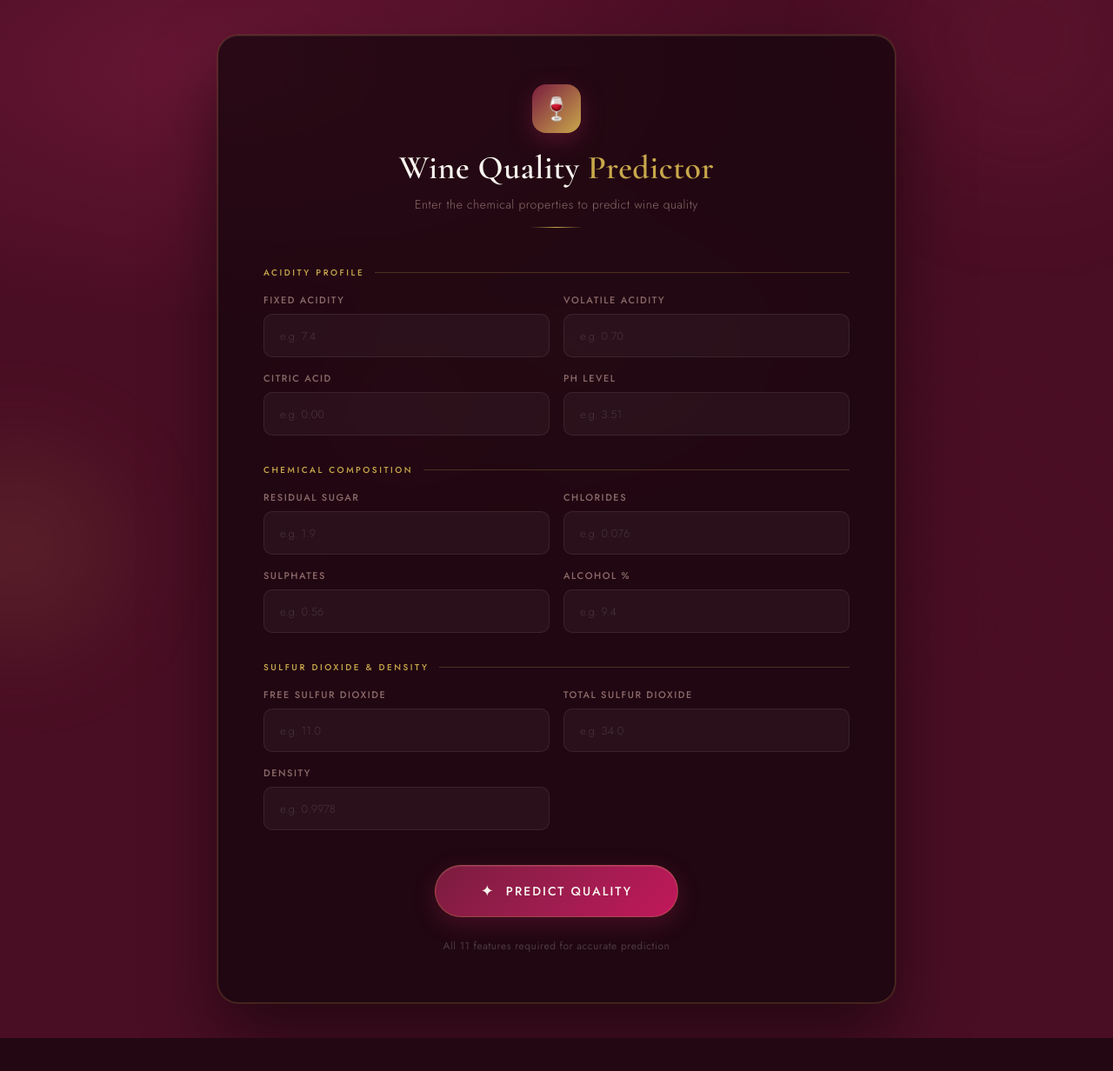
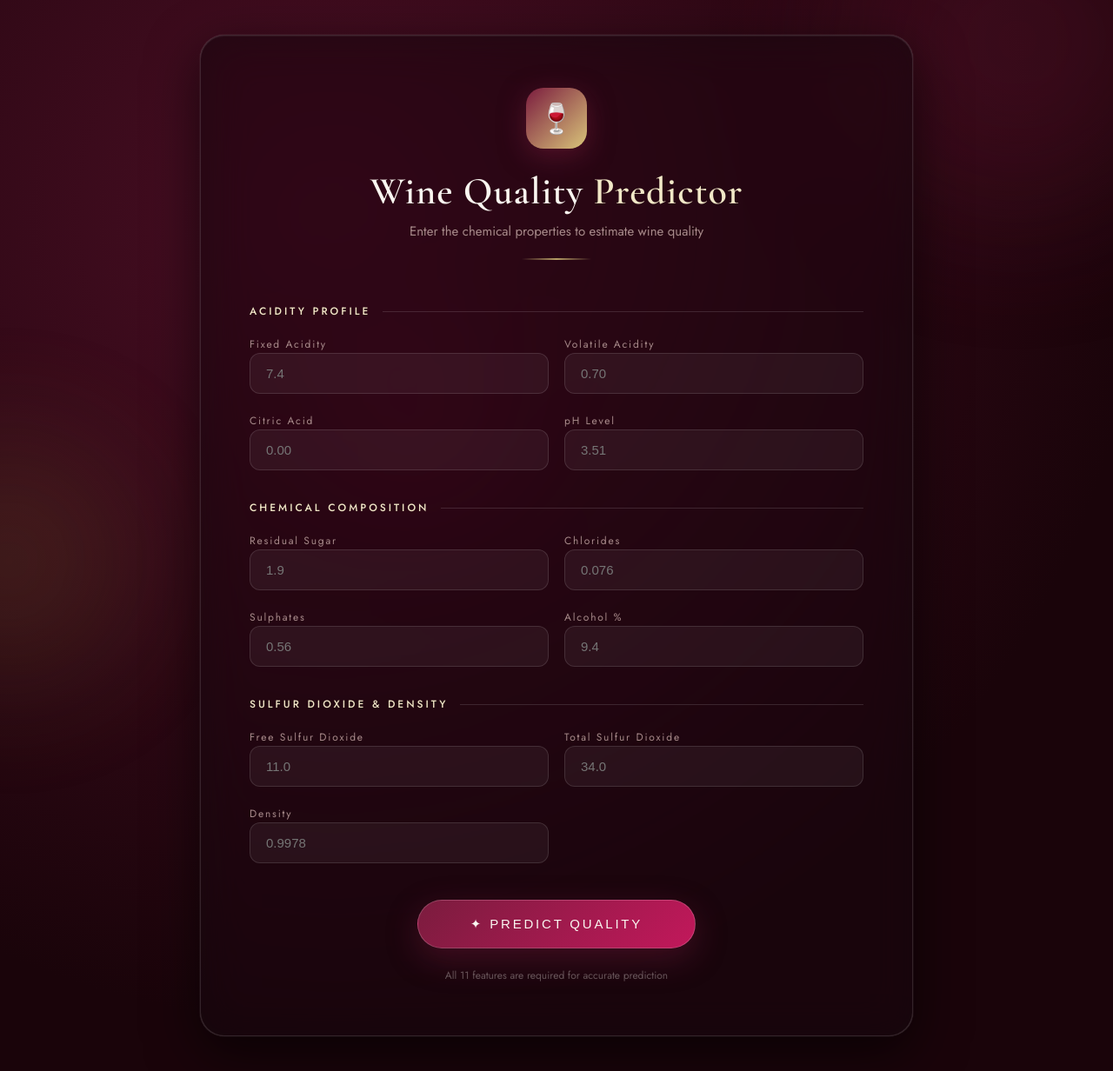
Before and after one commit to sufiyanshaikh844/project_1, a Python web app: template templates/index.html in a window 1280 px wide. Shown: the whole page at 87% size. Before the commit the page ends 1194 px from the top, so only its background shows below. Run offline with Jinja, Linux system fonts and the light colour scheme; the template is opened without the code that fills it, so the values that code supplies are empty.

Commit message:
change ui

```diff
--- a/templates/index.html
+++ b/templates/index.html
@@ -5,432 +5,321 @@
   <meta name="viewport" content="width=device-width, initial-scale=1.0">
   <title>Wine Quality Predictor</title>
   <link href="https://fonts.googleapis.com/css2?family=Cormorant+Garamond:wght@300;400;600;700&family=Jost:wght@300;400;500&display=swap" rel="stylesheet">
+
   <style>
     :root {
-      --wine:       #7B1C3E;
-      --wine-dark:  #4A0E24;
+      --wine: #7B1C3E;
+      --wine-dark: #2B0A14;
       --wine-light: #C2185B;
-      --gold:       #C9A84C;
-      --gold-light: #E8D5A3;
-      --cream:      #FAF6F0;
-      --text:       #2C1A1A;
-      --muted:      #8B6A6A;
-      --glass:      rgba(255,255,255,0.08);
-      --border:     rgba(201,168,76,0.25);
+      --gold: #D9C47A;
+      --gold-soft: #F1E8C7;
+      --cream: #FAF6F0;
+      --text: #EDE6E3;
+      --muted: #A78A8A;
+      --glass: rgba(255, 255, 255, 0.08);
+      --border: rgba(255, 255, 255, 0.1);
     }
 
-    *, *::before, *::after { box-sizing: border-box; margin: 0; padding: 0; }
+    *, *::before, *::after {
+      margin: 0;
+      padding: 0;
+      box-sizing: border-box;
+    }
 
     body {
       min-height: 100vh;
-      background: var(--wine-dark);
+      background: radial-gradient(circle at 30% 20%, #4A0E24, #1A040A 70%);
       font-family: 'Jost', sans-serif;
       display: flex;
       align-items: center;
       justify-content: center;
       padding: 40px 20px;
+      color: var(--text);
+      overflow-x: hidden;
       position: relative;
-      overflow-x: hidden;
     }
 
-    /* Atmospheric background */
-    body::before {
-      content: '';
-      position: fixed;
-      inset: 0;
-      background:
-        radial-gradient(ellipse 80% 60% at 20% 10%, rgba(123,28,62,0.6) 0%, transparent 60%),
-        radial-gradient(ellipse 60% 80% at 80% 90%, rgba(74,14,36,0.8) 0%, transparent 60%),
-        radial-gradient(ellipse 40% 40% at 50% 50%, rgba(201,168,76,0.05) 0%, transparent 70%);
-      pointer-events: none;
-      z-index: 0;
-    }
-
-    /* Floating orbs */
+    /* Floating light orbs (enhanced quality) */
     .orb {
       position: fixed;
       border-radius: 50%;
-      filter: blur(60px);
+      filter: blur(80px);
+      opacity: 0.8;
       pointer-events: none;
-      z-index: 0;
-      animation: float 8s ease-in-out infinite;
+      animation: float 10s ease-in-out infinite;
     }
-    .orb1 { width: 300px; height: 300px; background: rgba(123,28,62,0.3); top: -100px; right: -50px; animation-delay: 0s; }
-    .orb2 { width: 200px; height: 200px; background: rgba(201,168,76,0.12); bottom: 50px; left: -80px; animation-delay: 3s; }
-    .orb3 { width: 150px; height: 150px; background: rgba(194,24,91,0.15); top: 50%; left: 30%; animation-delay: 5s; }
+
+    .orb1 { width: 380px; height: 380px; background: rgba(123,28,62,0.35); top: -120px; right: -80px; }
+    .orb2 { width: 260px; height: 260px; background: rgba(201,168,76,0.18); bottom: 0px; left: -120px; animation-delay: 3s; }
+    .orb3 { width: 200px; height: 200px; background: rgba(194,24,91,0.18); top: 50%; left: 30%; animation-delay: 6s; }
 
     @keyframes float {
-      0%, 100% { transform: translateY(0px) scale(1); }
-      50% { transform: translateY(-20px) scale(1.05); }
+      0%, 100% { transform: translateY(0) scale(1); }
+      50% { transform: translateY(-30px) scale(1.08); }
     }
 
-    /* Main card */
+    /* Card */
     .card {
+      width: 100%;
+      max-width: 820px;
+      background: rgba(20, 8, 15, 0.65);
+      backdrop-filter: blur(26px) saturate(160%);
+      border-radius: 28px;
+      padding: 60px 56px;
+      border: 1px solid rgba(255,255,255,0.12);
+      box-shadow:
+        0 0 1px rgba(255, 255, 255, 0.4),
+        0 20px 60px rgba(0,0,0,0.6),
+        inset 0 1px 0 rgba(255,255,255,0.06);
+      animation: fadeInUp 1s ease forwards;
+      opacity: 0;
+      transform: translateY(40px);
       position: relative;
       z-index: 1;
-      width: 100%;
-      max-width: 780px;
-      background: rgba(20, 6, 12, 0.75);
-      backdrop-filter: blur(24px);
-      -webkit-backdrop-filter: blur(24px);
-      border: 1px solid var(--border);
-      border-radius: 24px;
-      padding: 56px 52px;
-      box-shadow:
-        0 0 0 1px rgba(201,168,76,0.1),
-        0 40px 80px rgba(0,0,0,0.5),
-        inset 0 1px 0 rgba(255,255,255,0.06);
-      animation: slideUp 0.7s cubic-bezier(0.16, 1, 0.3, 1) forwards;
-      opacity: 0;
-      transform: translateY(30px);
     }
 
-    @keyframes slideUp {
-      to { opacity: 1; transform: translateY(0); }
+    @keyframes fadeInUp {
+      to {
+        opacity: 1;
+        transform: translateY(0);
+      }
     }
 
     /* Header */
     .header {
       text-align: center;
-      margin-bottom: 44px;
+      margin-bottom: 50px;
     }
 
     .wine-icon {
-      width: 56px;
-      height: 56px;
-      margin: 0 auto 20px;
+      width: 70px;
+      height: 70px;
       background: linear-gradient(135deg, var(--wine), var(--gold));
-      border-radius: 16px;
+      border-radius: 20px;
+      font-size: 34px;
       display: flex;
+      justify-content: center;
       align-items: center;
-      justify-content: center;
-      font-size: 26px;
-      box-shadow: 0 8px 24px rgba(123,28,62,0.5);
+      box-shadow: 0 8px 30px rgba(123,28,62,0.5);
+      margin: 0 auto 22px;
     }
 
     .header h1 {
       font-family: 'Cormorant Garamond', serif;
-      font-size: 38px;
+      font-size: 44px;
       font-weight: 600;
       color: var(--cream);
-      letter-spacing: 0.5px;
-      line-height: 1.1;
-      margin-bottom: 10px;
+      margin-bottom: 8px;
+      letter-spacing: 1px;
     }
 
     .header h1 span {
-      color: var(--gold);
+      color: var(--gold-soft);
     }
 
     .header p {
+      font-size: 15px;
       color: var(--muted);
-      font-size: 14px;
-      font-weight: 300;
-      letter-spacing: 0.5px;
     }
 
     .divider {
-      width: 60px;
-      height: 1px;
+      width: 80px;
+      height: 2px;
       background: linear-gradient(90deg, transparent, var(--gold), transparent);
-      margin: 16px auto 0;
+      margin: 20px auto;
+      opacity: 0.8;
     }
 
     /* Section label */
     .section-label {
-      font-size: 10px;
+      font-size: 12px;
+      color: var(--gold-soft);
+      text-transform: uppercase;
+      letter-spacing: 3px;
+      margin: 34px 0 16px;
       font-weight: 500;
-      letter-spacing: 2.5px;
-      text-transform: uppercase;
-      color: var(--gold);
-      margin-bottom: 16px;
-      margin-top: 32px;
       display: flex;
       align-items: center;
-      gap: 12px;
+      gap: 14px;
     }
 
     .section-label::after {
-      content: '';
+      content: "";
+      height: 1px;
       flex: 1;
-      height: 1px;
-      background: var(--border);
+      background: rgba(255,255,255,0.13);
     }
 
     /* Grid */
     .grid {
       display: grid;
-      grid-template-columns: 1fr 1fr;
-      gap: 16px;
+      grid-template-columns: repeat(2, 1fr);
+      gap: 18px;
     }
 
-    .grid.single {
-      grid-template-columns: 1fr;
-    }
-
-    /* Form group */
-    .form-group {
-      position: relative;
-      animation: fadeIn 0.5s ease forwards;
-      opacity: 0;
-    }
-
-    @keyframes fadeIn {
-      to { opacity: 1; }
-    }
-
-    .form-group:nth-child(1)  { animation-delay: 0.1s; }
-    .form-group:nth-child(2)  { animation-delay: 0.15s; }
-    .form-group:nth-child(3)  { animation-delay: 0.2s; }
-    .form-group:nth-child(4)  { animation-delay: 0.25s; }
-    .form-group:nth-child(5)  { animation-delay: 0.3s; }
-    .form-group:nth-child(6)  { animation-delay: 0.35s; }
-
     label {
-      display: block;
-      font-size: 11px;
-      font-weight: 500;
-      letter-spacing: 1.5px;
-      text-transform: uppercase;
+      font-size: 12px;
+      letter-spacing: 1.8px;
       color: var(--muted);
       margin-bottom: 8px;
-      transition: color 0.3s;
-    }
-
-    .form-group:focus-within label {
-      color: var(--gold-light);
-    }
-
-    .input-wrap {
-      position: relative;
     }
 
     input[type="text"] {
       width: 100%;
-      padding: 13px 18px;
-      background: rgba(255,255,255,0.04);
-      border: 1px solid rgba(255,255,255,0.08);
-      border-radius: 10px;
+      padding: 14px 18px;
+      background: rgba(255,255,255,0.05);
+      border: 1px solid rgba(255,255,255,0.12);
+      border-radius: 12px;
       color: var(--cream);
-      font-family: 'Jost', sans-serif;
       font-size: 15px;
-      font-weight: 300;
       transition: all 0.3s ease;
-      outline: none;
-      -webkit-appearance: none;
-    }
-
-    input[type="text"]::placeholder {
-      color: rgba(255,255,255,0.15);
-      font-size: 13px;
     }
 
     input[type="text"]:focus {
-      background: rgba(201,168,76,0.06);
-      border-color: rgba(201,168,76,0.5);
-      box-shadow: 0 0 0 3px rgba(201,168,76,0.08), 0 4px 12px rgba(0,0,0,0.2);
+      border-color: var(--gold-soft);
+      background: rgba(255,255,255,0.08);
+      box-shadow: 0 0 12px rgba(217,196,122,0.25);
     }
 
-    input[type="text"]:hover:not(:focus) {
-      border-color: rgba(255,255,255,0.15);
-      background: rgba(255,255,255,0.06);
+    /* Button */
+    .btn-predict {
+      margin-top: 42px;
+      padding: 18px 60px;
+      background: linear-gradient(135deg, var(--wine), var(--wine-light));
+      border-radius: 50px;
+      color: var(--cream);
+      border: 1px solid rgba(255,255,255,0.18);
+      font-size: 15px;
+      letter-spacing: 2.8px;
+      text-transform: uppercase;
+      cursor: pointer;
+      transition: 0.35s ease;
+      display: inline-flex;
+      align-items: center;
+      gap: 14px;
+      box-shadow: 0 12px 36px rgba(123,28,62,0.4);
     }
 
-    /* Valid state */
-    input[type="text"]:valid:not(:placeholder-shown) {
-      border-color: rgba(123,28,62,0.6);
+    .btn-predict:hover {
+      transform: translateY(-3px);
+      background: linear-gradient(135deg, var(--gold-soft), var(--wine-light));
+      color: #2B0A14;
+      box-shadow: 0 18px 45px rgba(217,196,122,0.5);
     }
 
-    /* Submit button */
-    .submit-wrap {
-      margin-top: 40px;
+    .footer-note {
+      margin-top: 22px;
+      font-size: 12px;
+      opacity: 0.35;
       text-align: center;
     }
 
-    .btn-predict {
-      position: relative;
-      display: inline-flex;
-      align-items: center;
-      gap: 12px;
-      padding: 16px 52px;
-      background: linear-gradient(135deg, var(--wine) 0%, #9C1D4E 50%, var(--wine-light) 100%);
-      border: 1px solid rgba(201,168,76,0.3);
-      border-radius: 50px;
-      color: var(--cream);
-      font-family: 'Jost', sans-serif;
-      font-size: 14px;
-      font-weight: 500;
-      letter-spacing: 2px;
-      text-transform: uppercase;
-      cursor: pointer;
-      transition: all 0.4s ease;
-      box-shadow:
-        0 8px 24px rgba(123,28,62,0.4),
-        inset 0 1px 0 rgba(255,255,255,0.1);
-      overflow: hidden;
-    }
+    /* Mobile */
+    @media (max-width: 650px) {
+      .card {
+        padding: 36px 28px;
+      }
 
-    .btn-predict::before {
-      content: '';
-      position: absolute;
-      inset: 0;
-      background: linear-gradient(135deg, var(--gold) 0%, var(--wine-light) 100%);
-      opacity: 0;
-      transition: opacity 0.4s ease;
-      border-radius: 50px;
-    }
+      .grid {
+        grid-template-columns: 1fr;
+      }
 
-    .btn-predict:hover::before {
-      opacity: 1;
-    }
-
-    .btn-predict:hover {
-      transform: translateY(-2px);
-      box-shadow: 0 16px 40px rgba(123,28,62,0.5), 0 0 0 1px rgba(201,168,76,0.4);
-    }
-
-    .btn-predict:active {
-      transform: translateY(0px);
-    }
-
-    .btn-predict span, .btn-icon {
-      position: relative;
-      z-index: 1;
-    }
-
-    .btn-icon {
-      font-size: 18px;
-    }
-
-    /* Footer note */
-    .footer-note {
-      text-align: center;
-      margin-top: 24px;
-      font-size: 12px;
-      color: rgba(255,255,255,0.2);
-      letter-spacing: 0.5px;
-    }
-
-    /* Responsive */
-    @media (max-width: 600px) {
-      .card { padding: 36px 24px; }
-      .grid { grid-template-columns: 1fr; }
-      .header h1 { font-size: 28px; }
+      .header h1 {
+        font-size: 32px;
+      }
     }
   </style>
+
 </head>
+
 <body>
 
+  <!-- Floating elements -->
   <div class="orb orb1"></div>
   <div class="orb orb2"></div>
   <div class="orb orb3"></div>
 
   <div class="card">
 
-    <!-- Header -->
     <div class="header">
       <div class="wine-icon">🍷</div>
       <h1>Wine Quality <span>Predictor</span></h1>
-      <p>Enter the chemical properties to predict wine quality</p>
+      <p>Enter the chemical properties to estimate wine quality</p>
       <div class="divider"></div>
     </div>
 
-    <!-- Form -->
     <form action="/predict" method="post">
 
-      <!-- Acidity Section -->
+      <!---------------- Acidity ---------------->
       <div class="section-label">Acidity Profile</div>
       <div class="grid">
-        <div class="form-group">
-          <label for="fixed_acidity">Fixed Acidity</label>
-          <div class="input-wrap">
-            <input type="text" name="fixed_acidity" id="fixed_acidity" placeholder="e.g. 7.4" required>
-          </div>
+        <div>
+          <label>Fixed Acidity</label>
+          <input type="text" name="fixed_acidity" placeholder="7.4" required>
         </div>
-        <div class="form-group">
-          <label for="volatile_acidity">Volatile Acidity</label>
-          <div class="input-wrap">
-            <input type="text" name="volatile_acidity" id="volatile_acidity" placeholder="e.g. 0.70" required>
-          </div>
+        <div>
+          <label>Volatile Acidity</label>
+          <input type="text" name="volatile_acidity" placeholder="0.70" required>
         </div>
-        <div class="form-group">
-          <label for="citric_acid">Citric Acid</label>
-          <div class="input-wrap">
-            <input type="text" name="citric_acid" id="citric_acid" placeholder="e.g. 0.00" required>
-          </div>
+        <div>
+          <label>Citric Acid</label>
+          <input type="text" name="citric_acid" placeholder="0.00" required>
         </div>
-        <div class="form-group">
-          <label for="pH">pH Level</label>
-          <div class="input-wrap">
-            <input type="text" name="pH" id="pH" placeholder="e.g. 3.51" required>
-          </div>
+        <div>
+          <label>pH Level</label>
+          <input type="text" name="pH" placeholder="3.51" required>
         </div>
       </div>
 
-      <!-- Chemical Section -->
+      <!---------------- Chemical ---------------->
       <div class="section-label">Chemical Composition</div>
       <div class="grid">
-        <div class="form-group">
-          <label for="residual_sugar">Residual Sugar</label>
-          <div class="input-wrap">
-            <input type="text" name="residual_sugar" id="residual_sugar" placeholder="e.g. 1.9" required>
-          </div>
+        <div>
+          <label>Residual Sugar</label>
+          <input type="text" name="residual_sugar" placeholder="1.9" required>
         </div>
-        <div class="form-group">
-          <label for="chlorides">Chlorides</label>
-          <div class="input-wrap">
-            <input type="text" name="chlorides" id="chlorides" placeholder="e.g. 0.076" required>
-          </div>
+        <div>
+          <label>Chlorides</label>
+          <input type="text" name="chlorides" placeholder="0.076" required>
         </div>
-        <div class="form-group">
-          <label for="sulphates">Sulphates</label>
-          <div class="input-wrap">
-            <input type="text" name="sulphates" id="sulphates" placeholder="e.g. 0.56" required>
-          </div>
+        <div>
+          <label>Sulphates</label>
+          <input type="text" name="sulphates" placeholder="0.56" required>
         </div>
-        <div class="form-group">
-          <label for="alcohol">Alcohol %</label>
-          <div class="input-wrap">
-            <input type="text" name="alcohol" id="alcohol" placeholder="e.g. 9.4" required>
-          </div>
+        <div>
+          <label>Alcohol %</label>
+          <input type="text" name="alcohol" placeholder="9.4" required>
         </div>
       </div>
 
-      <!-- Sulfur Section -->
+      <!---------------- Sulfur / Density ---------------->
       <div class="section-label">Sulfur Dioxide & Density</div>
       <div class="grid">
-        <div class="form-group">
-          <label for="free_sulfur_dioxide">Free Sulfur Dioxide</label>
-          <div class="input-wrap">
-            <input type="text" name="free_sulfur_dioxide" id="free_sulfur_dioxide" placeholder="e.g. 11.0" required>
-          </div>
+        <div>
+          <label>Free Sulfur Dioxide</label>
+          <input type="text" name="free_sulfur_dioxide" placeholder="11.0" required>
         </div>
-        <div class="form-group">
-          <label for="total_sulfur_dioxide">Total Sulfur Dioxide</label>
-          <div class="input-wrap">
-            <input type="text" name="total_sulfur_dioxide" id="total_sulfur_dioxide" placeholder="e.g. 34.0" required>
-          </div>
+        <div>
+          <label>Total Sulfur Dioxide</label>
+          <input type="text" name="total_sulfur_dioxide" placeholder="34.0" required>
         </div>
-        <div class="form-group">
-          <label for="density">Density</label>
-          <div class="input-wrap">
-            <input type="text" name="density" id="density" placeholder="e.g. 0.9978" required>
-          </div>
+        <div>
+          <label>Density</label>
+          <input type="text" name="density" placeholder="0.9978" required>
         </div>
       </div>
 
-      <!-- Submit -->
-      <div class="submit-wrap">
-        <button type="submit" class="btn-predict">
-          <span class="btn-icon">✦</span>
-          <span>Predict Quality</span>
+      <!---------------- Submit ---------------->
+      <div style="text-align:center;">
+        <button class="btn-predict">
+          ✦ Predict Quality
         </button>
       </div>
 
-      <div class="footer-note">All 11 features required for accurate prediction</div>
+      <div class="footer-note">All 11 features are required for accurate prediction</div>
 
     </form>
+
   </div>
-
 </body>
 </html>
```
